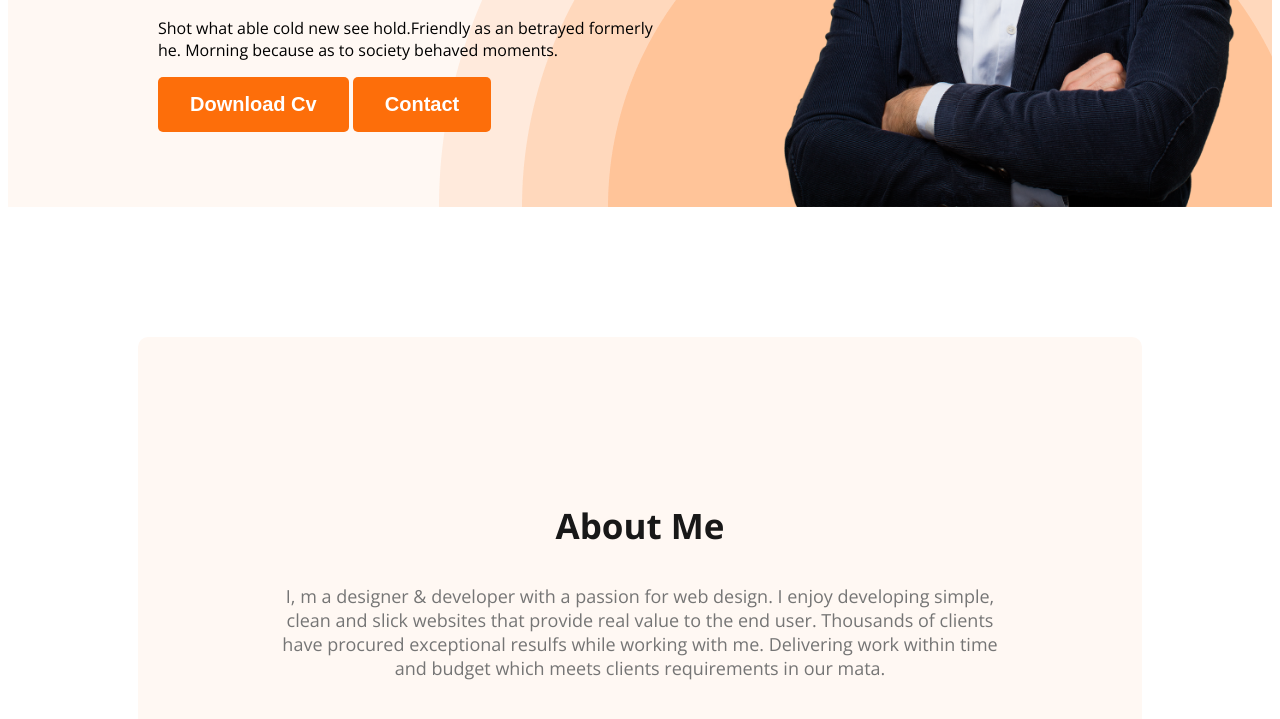
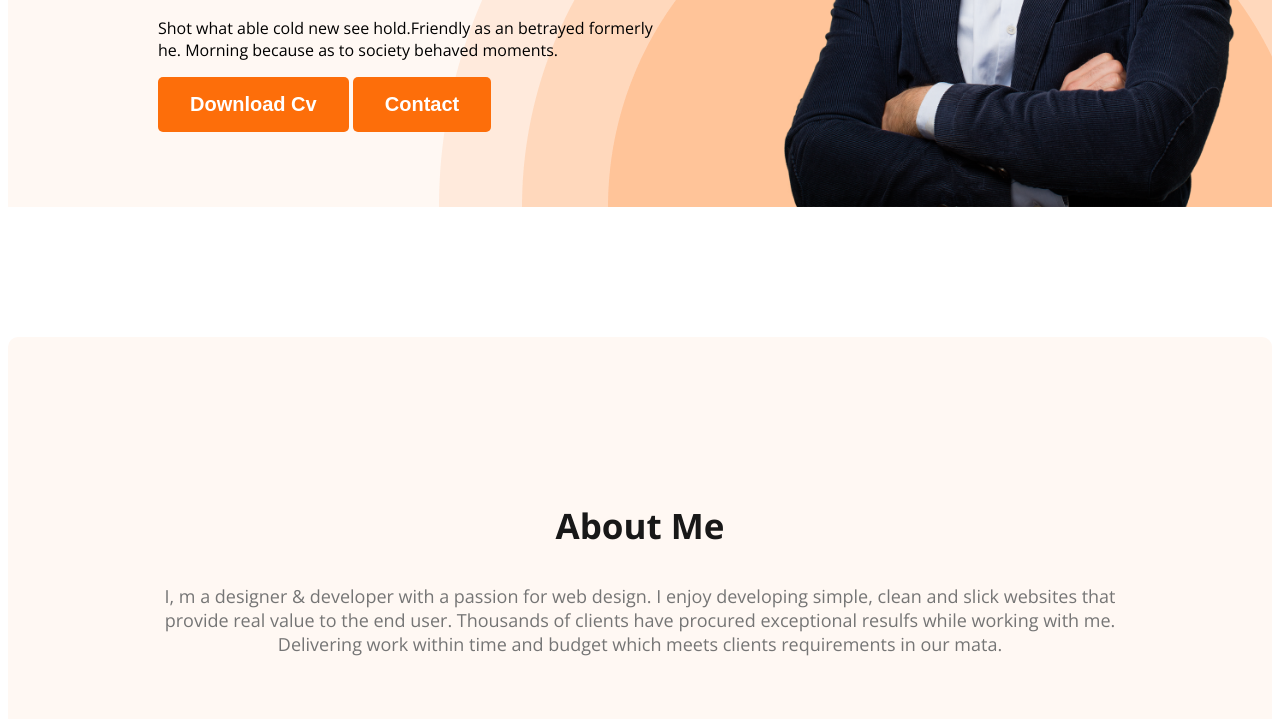
Before and after one commit to buyaintausif/web-developer-portfolio, a plain HTML site: page index.html in a window 1280 px wide. Shown: the part 561-1280 px from the top of the page. Drawn offline with nearby package versions, Linux system fonts and the light colour scheme.

```diff
--- a/css/style.css
+++ b/css/style.css
@@ -106,5 +106,5 @@
   padding: 130px;
   border-radius: 10px;
   background-color: #fff8f3;
-  margin: 130px;
+  margin: 130px 0;
 }
```
